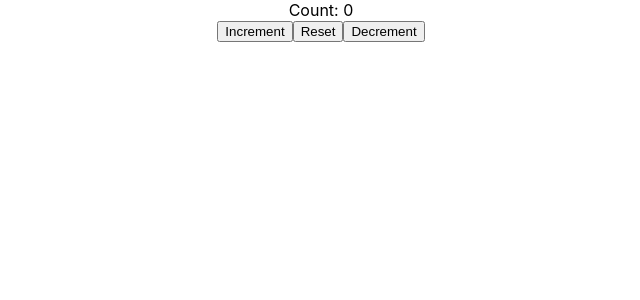
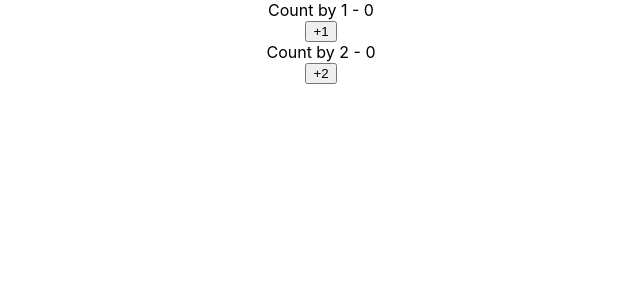
Before and after one commit to ibsa-a1/First-React-App, a React (Create React App) app: page / in a window 1280 px wide. Shown: the top 300 px of the page, without its empty margins (319-959 px from the left). Built offline with nearby package versions, Linux system fonts and the light colour scheme.

Commit message:
Unecessary multiple  components rendering issue

```diff
--- a/src/App.js
+++ b/src/App.js
@@ -34,6 +34,7 @@ import UseContextHooks from './Hooks/UseContextHooks';
 import InputFocusWithUseRef from './Hooks/InputFocus-with-useRef';
 import TimerWithRef from './Hooks/TimerWithRef';
 import UseReducer from './Hooks/UseReducer';
+import UseCallback from './Hooks/UseCallback';
 // import {createContext} from 'react';
 
 export const OwnerContext = React.createContext();
@@ -156,7 +157,9 @@ function App() {
 
         {/* <TimerWithRef /> */}
 
-        <UseReducer />
+        {/* <UseReducer /> */}
+
+        <UseCallback />
 
     </div>
   );
--- /dev/null
+++ b/src/Hooks/Button.js
@@ -0,0 +1,12 @@
+import React from 'react'
+
+function Button({handleClick, children}) {
+    console.log('button rendering - ', children) // It helps to know how the components are rendering withou using useCallback Hook
+  return (
+    <div>
+      <button onClick={handleClick}>{children}</button>
+    </div>
+  )
+}
+
+export default Button
--- /dev/null
+++ b/src/Hooks/Counter.js
@@ -0,0 +1,12 @@
+import React from 'react'
+
+function Counter({text, count}) {
+    console.log(`Rendering ${text}`) // It helps to know how the components are rendering withou using useCallback Hook
+  return (
+    <div>
+      {text} - {count}
+    </div>
+  )
+}
+
+export default Counter
--- /dev/null
+++ b/src/Hooks/UseCallback.js
@@ -0,0 +1,29 @@
+import React, { useState } from 'react'
+import Counter from './Counter';
+import Button from './Button';
+
+function UseCallback() {
+    const [counter1, setCounter1] = useState(0);
+    const [counter2, setCounter2] = useState(0);
+
+    const increment1 = () => {
+        setCounter1(counter1 + 1);
+    }
+    const increment2 = () => {
+        setCounter2(counter2 + 2);
+    }
+
+  return (
+    <div>
+      <Counter text="Count by 1" count={counter1} />
+      <Button handleClick={increment1}>+1</Button>
+
+      <Counter text="Count by 2" count={counter2} />
+      <Button handleClick={increment2}>+2</Button>
+      {/* Here All components are rendering without using useCallback Hook and making a React app slower.
+      It will be more slower if we have too many components */}
+    </div>
+  )
+}
+
+export default UseCallback
```
